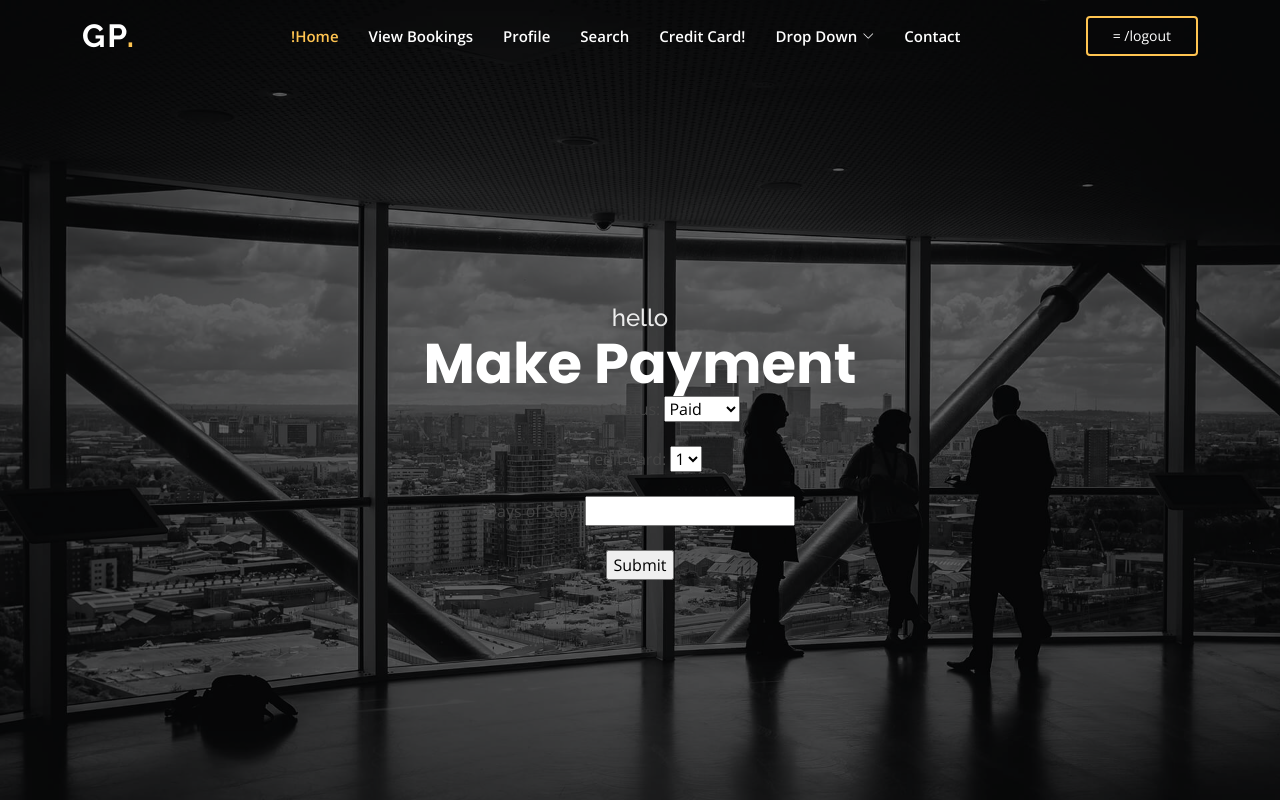
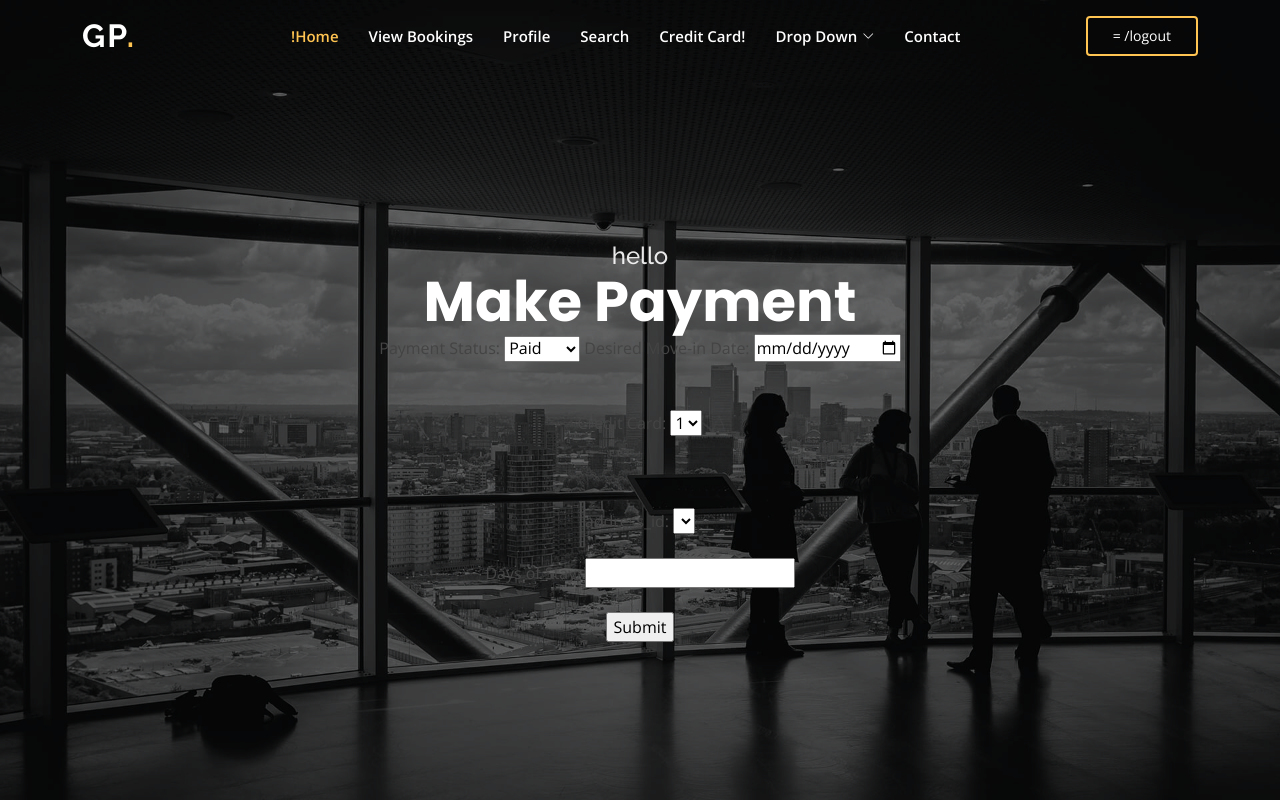
Before and after one commit to MubarizKhan/CS-425-Database-Project, a Flask app: page /book_property/1 in a window 1280 px wide. Run offline with Flask 3, Linux system fonts and the light colour scheme; the visitor is signed in with stand-in values (Sample User, id 1); a database or web service that is not in the repository returns one stand-in record (values such as "Sample title"); lists and menus that the app fills with data are empty; some libraries are stand-ins or nearby versions.

Commit message:
adding payments

```diff
--- a/templates/make_payment.html
+++ b/templates/make_payment.html
@@ -17,6 +17,11 @@
 			<option value="paid">Paid</option>
 			<option value="unpaid">Unpaid</option>
 		</select>
+
+		<label for="desired_move_in_date">Desired Move-in Date:</label>
+  <input type="date" id="desired_move_in_date" name="desired_move_in_date" required><br>
+
+
 		<br><br>
 		<label for="credit_card_id">Credit Card:</label>
 		<select name="credit_card_id" id="credit_card_id">
@@ -25,6 +30,17 @@
 			{% endfor %}
 		</select>
 		<br><br>
+
+		<br><br>
+		<label for="address_id">address_id:</label>
+		<select name="address_id" id="address_id">
+			{% for address in addresses %}
+				<option value=" {{ address[0] }} "> {{ address[0] }}  </option>
+			{% endfor %}
+		</select>
+		<br><br>
+
+
 		<label for="days_of_stay">Days of Stay:</label>
 		<input type="number" name="days_of_stay" id="days_of_stay">
 		<br><br>
```
